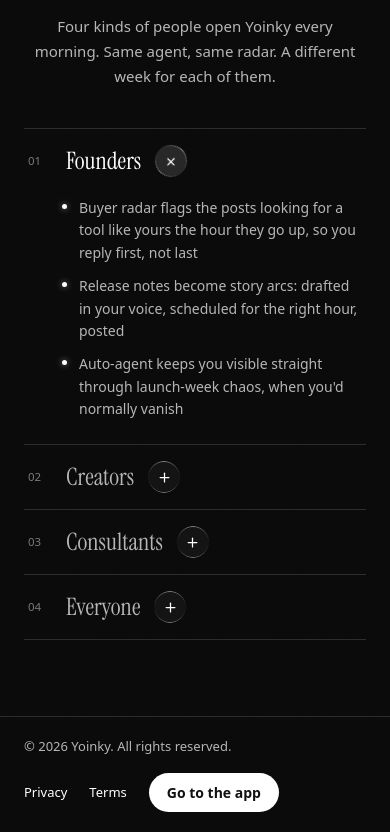
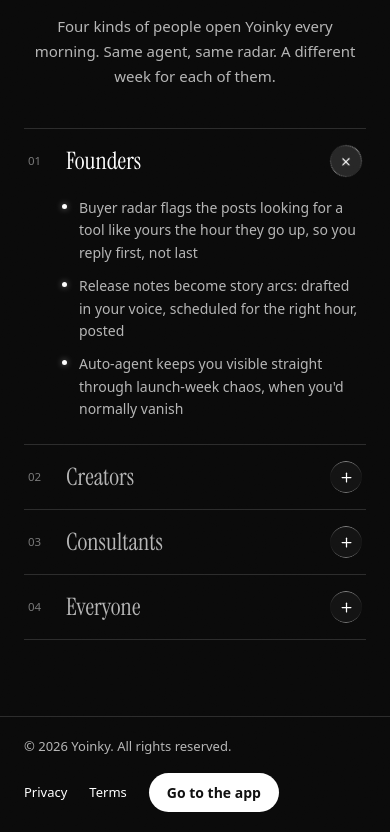
Before and after one commit to parry22/yoinky-landing, a Next.js app: page / in a window 390 px wide. Shown: the part 4070-4902 px from the top of the page. Built offline with nearby package versions, Linux system fonts and the light colour scheme.

Commit message:
Personas: pin the plus button to the right edge on mobile

```diff
--- a/app/(frontend)/components/PersonasSection.tsx
+++ b/app/(frontend)/components/PersonasSection.tsx
@@ -118,6 +118,7 @@
                       style={{
                         width: 32, height: 32, borderRadius: "50%", flexShrink: 0,
                         display: "flex", alignItems: "center", justifyContent: "center",
+                        marginLeft: "auto",
                         backgroundColor: isOpen ? "rgba(255,255,255,0.12)" : "rgba(255,255,255,0.04)",
                         transition: "background 400ms ease, transform 500ms cubic-bezier(0.22,1,0.36,1)",
                         transform: isOpen ? "rotate(45deg)" : "rotate(0deg)",
```
